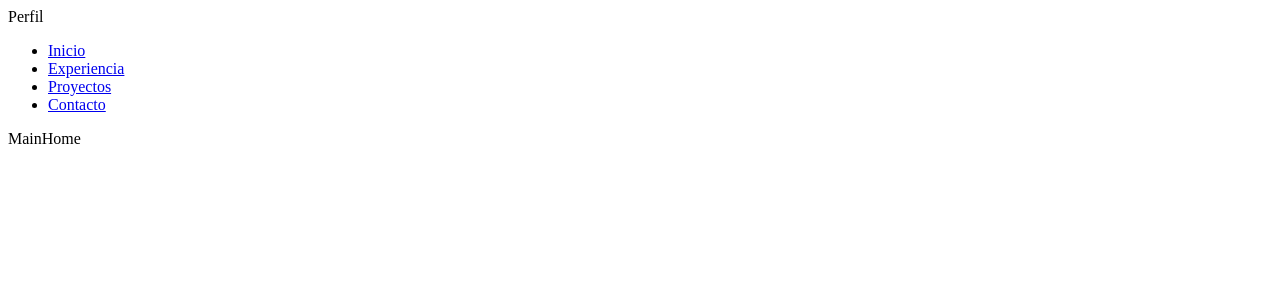
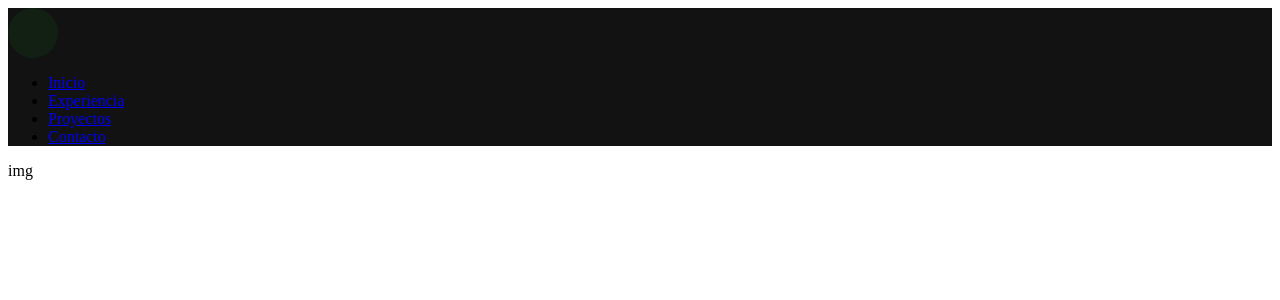
Before and after one commit to DiegoF23/porfolio2024, a React (Vite) app: page / in a window 1280 px wide. Shown: the top 300 px of the page. Built offline with nearby package versions, Linux system fonts and the light colour scheme.

Commit message:
add dir css

```diff
--- a/src/components/Headers/Headers.jsx
+++ b/src/components/Headers/Headers.jsx
@@ -1,10 +1,11 @@
 import React from 'react'
 import Perfil from './Perfil'
 import NavBar from './NavBar'
+import '../../css/Headers/Headers.css'
 export const Headers = () => {
   return (
     <>
-        <div>        {/*   contenedor principal para ordenar en headers */}
+        <div className='Headers'> {/*   contenedor principal para ordenar en headers */}
             <Perfil/>
             <NavBar/>
         </div>
--- a/src/components/Headers/Perfil.jsx
+++ b/src/components/Headers/Perfil.jsx
@@ -1,8 +1,8 @@
 import React from 'react'
-
+import '../../css/Headers/Perfil.css'
 const Perfil = () => {
   return (
-    <div>Perfil</div>
+    <div className='perfil'></div>
   )
 }
 
--- /dev/null
+++ b/src/components/Main/MainHome/ImgBinario.jsx
@@ -0,0 +1,11 @@
+import React from "react";
+import '../../../css/Main/MainInicio/ImgBinario.css'
+const ImgBinario = () => {
+  return (
+    <div>
+     img
+    </div>
+  );
+};
+
+export default ImgBinario;
--- a/src/components/Main/MainHome/MainHome.jsx
+++ b/src/components/Main/MainHome/MainHome.jsx
@@ -1,8 +1,10 @@
 import React from 'react'
-
+import ImgBinario from './ImgBinario'
 const MainHome = () => {
   return (
-    <div>MainHome</div>
+    <div>
+      <ImgBinario></ImgBinario>
+    </div>
   )
 }
 
--- /dev/null
+++ b/src/css/Headers/Headers.css
@@ -0,0 +1,3 @@
+.Headers{
+    background-color: #121212;
+}
--- /dev/null
+++ b/src/css/Headers/Perfil.css
@@ -0,0 +1,6 @@
+.perfil{
+    width: 50px;
+    height: 50px;
+    border-radius: 100%;
+    background-color: #122014;
+}
--- /dev/null
+++ b/src/css/Main/MainInicio/ImgBinario.css
@@ -0,0 +1 @@
+/* styles.css */
```
